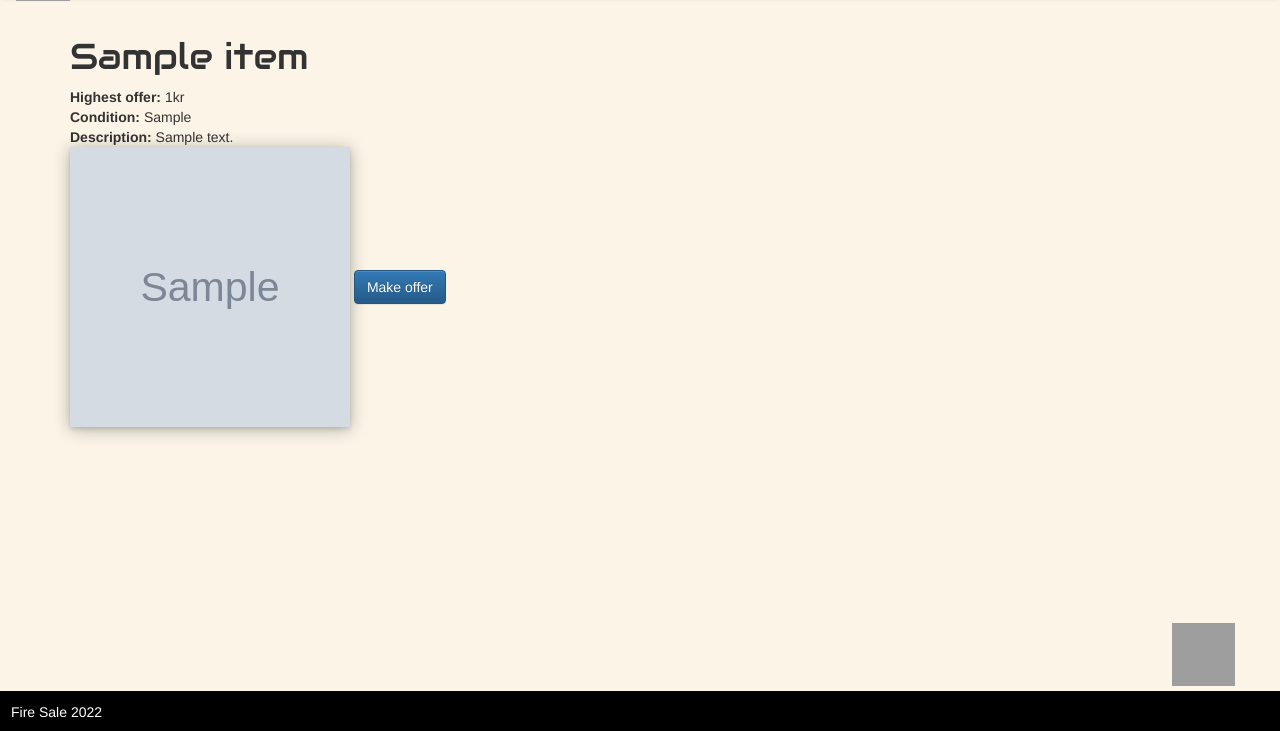
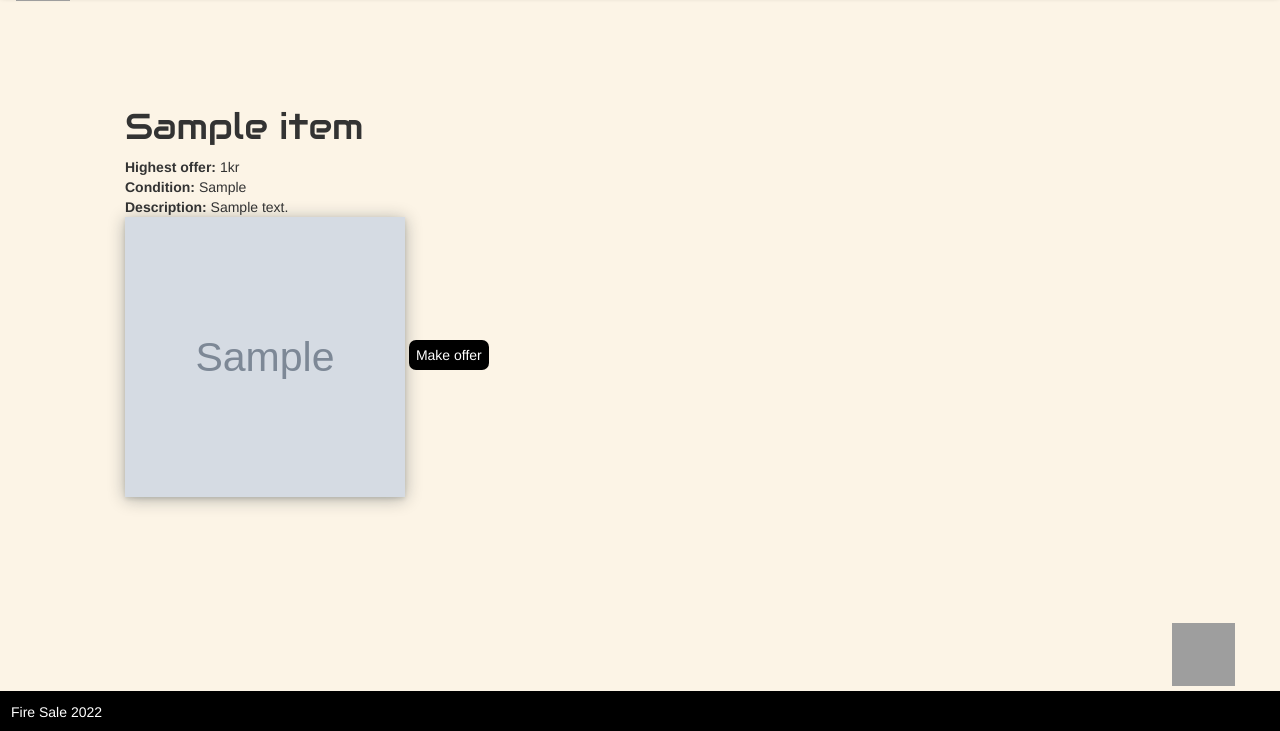
Before and after one commit to anhthuvu512/FireSale, a Django app: page /1 in a window 1280 px wide. Shown: the part 69-800 px from the top of the page. Run offline with Django 4.2, Linux system fonts and the light colour scheme; tables that the repository leaves empty hold one stand-in row (values such as "Sample post"); grey boxes marked "Sample" are stand-in pictures; grey boxes are pictures that could not be loaded.

Commit message:
button fix

```diff
--- a/fire_sale/data.sql
+++ b/fire_sale/data.sql
@@ -56,7 +56,7 @@ VALUES ('otheruser offers 500kr for T-shirt', 1, 1 ,3),
        ('lorraine offers 599kr for Old camera', 5, 2 ,1),
        ('lorraine offers 200kr for Threads', 6, 2 ,1);
 
-delete from firesale_buyernotification;
+delete from firesale_buyernotification where id=5;
 
 drop function if exists CheckOfferPrice();
 create function CheckOfferPrice() returns trigger
@@ -89,3 +89,5 @@ drop trigger if exists AddNewUser on "fire-sale-db";
 create trigger AddNewUser
 after insert on auth_user
 for each row execute procedure AddNewUser();
+
+update firesale_item set available = False where id=10;
--- a/fire_sale/firesale/views.py
+++ b/fire_sale/firesale/views.py
@@ -20,11 +20,9 @@ def index(request):
     ratings =  Rating.objects.filter(seller=Seller.objects.get(seller=request.user.id)).aggregate(Avg('rate'))
     seller_notifs = SellerNotification.objects.all()
     buyer_notifs = BuyerNotification.objects.all()
-    offer = Offer.objects.all()
     context = {'items': Item.objects.all().order_by('name'),
                'seller_notifs': seller_notifs.order_by('-id'),
                'buyer_notifs': buyer_notifs.order_by('-id'),
-               'offer': offer,
                'ratings': ratings}
     return render(request, 'sale/index.html', context)
 
@@ -103,7 +101,7 @@ def make_offer(request, id):
             offer = form.save(commit=False)
             offer.buyer = Buyer.objects.get(buyer=request.user.id)
             offer.item = Item.objects.get(pk=id)
-            offer.seller = Seller.objects.get(seller_id=offer.item.seller_id)
+            offer.seller = Seller.objects.get(pk=Item.objects.get(pk=id).seller.id)
             offer.save()
             notification = SellerNotification.objects.create(sender=offer.buyer,
                                                              receiver=offer.item.seller,
@@ -124,11 +122,9 @@ def seller_notif_detail(request, id):
     notif = SellerNotification.objects.get(pk=id)
     offer = Offer.objects.get(pk=notif.offer_id)
     item = Item.objects.get(pk=offer.item_id)
-    user = User.objects.get(pk=notif.sender_id)
     return render(request, 'sale/view_offer.html', {
         'notif': notif,
         'offer': offer,
-        'user': user,
         'item': item
     })
 
--- a/fire_sale/static/css/main.css
+++ b/fire_sale/static/css/main.css
@@ -21,10 +21,6 @@
 
 .item:hover{
     box-shadow: rgba(100, 100, 111, 0.2) 0px 7px 29px 0px;
-}
-
-.items{
-    padding-bottom: 5em;
 }
 
 .item a{
@@ -52,7 +48,7 @@ body{
 
 .container {
     text-align: center;
-
+    padding: 5em;
 }
 
 .home {
@@ -70,6 +66,11 @@ body{
 
 li {
     padding-top: 1em;
+}
+
+.container{
+    text-align: center;
+    padding-bottom: 5em;
 }
 
 #profile_img, #notification, #star {
@@ -95,6 +96,19 @@ li {
 
 }
 
+.button{
+    background-color: black;
+    color: white;
+    padding: 0.5em;
+    border-radius: 0.5em;
+}
+
+.button:hover{
+    text-decoration: none;
+    color: white;
+    box-shadow: rgba(0, 0, 0, 0.35) 0px 5px 15px;
+
+}
 
 .item-img {
     width: 20em;
--- a/fire_sale/templates/navigation.html
+++ b/fire_sale/templates/navigation.html
@@ -35,7 +35,7 @@
                     <div class="dropdown-content">
                     <h5>Sellers</h5>
                     {% for notif in buyer_notifs %}
-                        {% if user.id == notif.receiver_id %}
+                        {% if user.id == notif.receiver.buyer_id %}
                             {% if notif.offer.accepted %}
                                 <a href="{% url 'contact' notif.offer.id %}">
                                     <p>{{ notif.notif }}</p>
@@ -47,7 +47,7 @@
                     {% endfor %}
                     <h5>Buyers</h5>
                     {% for notif in seller_notifs %}
-                        {% if user.id == notif.receiver_id %}
+                        {% if user.id == notif.receiver.seller_id %}
                             <a href="{% url 'notification' notif.id %}">
                                 <p>{{ notif.notif }}</p>
                             </a>
--- a/fire_sale/templates/sale/add_image.html
+++ b/fire_sale/templates/sale/add_image.html
@@ -3,6 +3,6 @@
     <form class="form form-horizontal" action="{% url 'add-image' id %}" method="post">
         {% csrf_token %}
         {{ form }}
-        <input type="submit" value="Add" class="btn btn-primary pull-right" style="clear: both; margin: 10px 0">
+        <input type="submit" value="Add" class="button" style="clear: both; margin: 10px 0">
     </form>
 {% endblock %}
--- a/fire_sale/templates/sale/create_item.html
+++ b/fire_sale/templates/sale/create_item.html
@@ -4,6 +4,6 @@
     <form class="form form-horizontal" action="{% url 'create-item' %}" method="post">
         {% csrf_token %}
         {{ form }}
-        <input type="submit" value="Create item" class="btn btn-primary pull-right" style="clear: both; margin: 10px 0">
+        <input type="submit" value="Create item" class="button" style="clear: both; margin: 10px 0">
     </form>
 {% endblock %}
--- a/fire_sale/templates/sale/item_details.html
+++ b/fire_sale/templates/sale/item_details.html
@@ -12,11 +12,11 @@
             <img class="item-img" src="{{ item_image.image }}">
         {% endfor %}
         {% if user.id == item.seller.seller_id %}
-            <a href="{% url 'add-image' item.id %}" class="block btn btn-primary">Add image</a>
-            <a href="{% url 'update-item' item.id %}" class="block btn btn-primary">Update item</a>
-            <a href="{% url 'delete-item' item.id %}" class="block btn btn-primary">Delete item</a>
+            <a href="{% url 'add-image' item.id %}" class="button">Add image</a>
+            <a href="{% url 'update-item' item.id %}" class="button">Update item</a>
+            <a href="{% url 'delete-item' item.id %}" class="button">Delete item</a>
         {% else %}
-            <a href="{% url 'make-offer' item.id %}" class="block btn btn-primary">Make offer</a>
+            <a href="{% url 'make-offer' item.id %}" class="button">Make offer</a>
         {% endif %}
     </div>
 {% endblock %}
--- a/fire_sale/templates/sale/make_offer.html
+++ b/fire_sale/templates/sale/make_offer.html
@@ -11,7 +11,7 @@
                 {{ form.message }}
             </div>
         <br>
-            <input type="submit" value="Send" class="btn btn-primary">
+            <input type="submit" value="Send" class="button">
         </form>
     </div>
 
--- a/fire_sale/templates/sale/update_item.html
+++ b/fire_sale/templates/sale/update_item.html
@@ -3,6 +3,6 @@
     <form class="form form-horizontal" action="{% url 'update-item' id %}" method="post">
         {% csrf_token %}
         {{ form }}
-        <input type="submit" value="Update" class="btn btn-primary pull-right" style="clear: both; margin: 10px 0">
+        <input type="submit" value="Update" class="button" style="clear: both; margin: 10px 0">
     </form>
 {% endblock %}
--- a/fire_sale/templates/sale/view_offer.html
+++ b/fire_sale/templates/sale/view_offer.html
@@ -11,7 +11,7 @@
         {% for item_image in item.itemimage_set.all %}
             <img class="item-img" src="{{ item_image.image }}">
         {% endfor %}
-        <a href="{% url 'accept-offer' notif.id %}" class="block btn btn-primary">Accept</a>
-        <a href="{% url 'decline-offer' notif.id %}" class="block btn btn-primary">Decline</a>
+        <a href="{% url 'accept-offer' notif.id %}" class="button">Accept</a>
+        <a href="{% url 'decline-offer' notif.id %}" class="button">Decline</a>
     </div>
 {% endblock %}
--- a/fire_sale/templates/user/contact.html
+++ b/fire_sale/templates/user/contact.html
@@ -4,6 +4,6 @@
     <form class="form form-horizontal" method="post">
         {% csrf_token %}
         {{ form }}
-        <input type="submit" class="btn btn-primary" value="Next"/>
+        <input type="submit" class="button" value="Next"/>
     </form>
 {% endblock %}
--- a/fire_sale/templates/user/edit_profile.html
+++ b/fire_sale/templates/user/edit_profile.html
@@ -4,6 +4,6 @@
     <form class="form form-horizontal" method="post">
         {% csrf_token %}
         {{ form }}
-        <input type="submit" class="btn btn-primary" value="Submit"/>
+        <input type="submit" class="button" value="Submit"/>
     </form>
 {% endblock %}
--- a/fire_sale/templates/user/payment.html
+++ b/fire_sale/templates/user/payment.html
@@ -11,7 +11,7 @@
         <br>
         <p class="item-title">CVC:</p><p class="item-info">{{ form.cvc }}</p>
         <br>
-        <a href="{% url 'contact' id %}" class="btn btn-primary">Prev</a>
-        <input type="submit" class="btn btn-primary" value="Next"/>
+        <a href="{% url 'contact' id %}" class="button">Prev</a>
+        <input type="submit" class="button" value="Next"/>
     </form>
 {% endblock %}
--- a/fire_sale/templates/user/rate_seller.html
+++ b/fire_sale/templates/user/rate_seller.html
@@ -4,7 +4,7 @@
     <form class="form form-horizontal" method="post">
         {% csrf_token %}
         {{ form }}
-        <a href="{% url 'payment' id %}" class="btn btn-primary">Prev</a>
-        <input type="submit" class="btn btn-primary" value="Next"/>
+        <a href="{% url 'payment' id %}" class="button">Prev</a>
+        <input type="submit" class="button" value="Next"/>
     </form>
 {% endblock %}
--- a/fire_sale/templates/user/register.html
+++ b/fire_sale/templates/user/register.html
@@ -15,7 +15,7 @@
     {% endif %}
     </p>
     {% endfor %}
-    <input type="submit" class="btn btn-primary" value="Sign up"/>
+    <input type="submit" class="button" value="Sign up"/>
 </form>
 
 {% endblock %}
--- a/fire_sale/templates/user/review.html
+++ b/fire_sale/templates/user/review.html
@@ -38,6 +38,6 @@
         <p class="payment-title">CVC: </p><p class="payment-info">{{ payment.cvc }}</p>
         <br>
     </div>
-    <a href="{% url 'rate-seller' id %}" class="btn btn-primary">Prev</a>
-    <a href="{% url 'sale-index' %}" class="btn btn-primary">Next</a>
+    <a href="{% url 'rate-seller' id %}" class="button">Prev</a>
+    <a href="{% url 'sale-index' %}" class="button">Next</a>
 {% endblock %}
```
Also changed, not shown: fire_sale/templates/user/login.html (+11 -3 lines).
